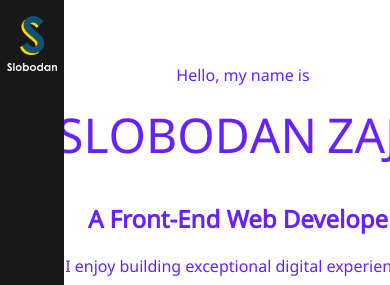
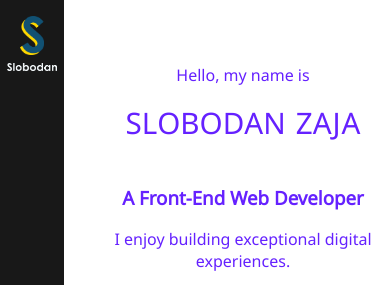
Before and after one commit to brunash/portfolio, a React (Create React App) app: page / in a window 390 px wide. Shown: the top 285 px of the page. Built offline with nearby package versions, Linux system fonts and the light colour scheme.

Commit message:
making projects more responsive

```diff
--- a/src/components/About/About.js
+++ b/src/components/About/About.js
@@ -107,7 +107,7 @@ const About = () => {
               idx={15}
             />
           </div>
-          <h2>A Front-End Web Developer</h2>
+          <h3>A Front-End Web Developer</h3>
           <p>I enjoy building exceptional digital experiences.</p>
         </section>
         <div
--- a/src/components/About/About.scss
+++ b/src/components/About/About.scss
@@ -9,19 +9,19 @@
     margin-left: 3rem;
     width:100%;
     text-align: center;
+    font-size: 1rem;
     @include tablet {
         text-align: left;
         width: 100%;
         display: flex;
         align-items: center;
-        // justify-content: center;
     }
     &__information {
-        width: 100%;
+        width: 75%;
+        font-size: 1rem;
         display: flex;
         flex-direction: column;
         align-items: center;
-        // justify-content: space-around;
         @include tablet {
            display: flex;
             flex-direction: row;
@@ -30,8 +30,6 @@
         }
     }
     &__logos {
-        // display: flex;
-        // flex-direction: column;
         margin-top: 1rem;
         @include tablet {
          display: flex;
@@ -40,13 +38,9 @@
         }
     }
     &__name {
-        font-size: 3rem;
-        height: 5rem;
+        font-size: 1.85rem;
+        height: 4rem;
     }
-}
-.container__name {
-    font-size: 3rem;
-    // height: 5rem;
 }
 .social {
     transition: 2s ease;
```
